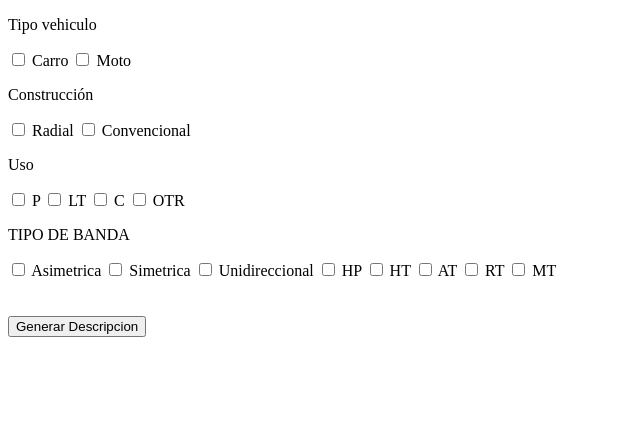
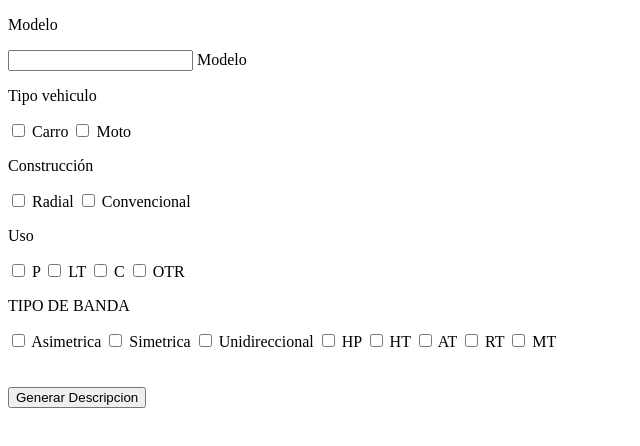
Before and after one commit to baratheon01/baratheon01.github.io, a plain HTML site: page index.html in a window 1280 px wide. Shown: the whole page, without its empty margins (0-640 px from the left). Drawn offline with Linux system fonts and the light colour scheme.

Commit message:
Add files via upload

```diff
--- a/index.html
+++ b/index.html
@@ -9,7 +9,10 @@
 </head>
 <body>
     <section>
-        <form>
+        <form id="descform">
+            <p>Modelo</p>
+            <input type="text" id="modelo">
+            <label for="modelos">Modelo</label>
             <p>Tipo vehiculo</p>
             <input type="checkbox" id="tc" value="Carro">
             <label for="cr">Carro</label>
@@ -17,7 +20,7 @@
             <label for="cc">Moto</label>
             <br>
             <p>Construcción</p>
-            <input type="checkbox" id="rcr">
+            <input type="checkbox" id="rcr" value="rapicha">
             <label for="cr">Radial</label>
             <input type="checkbox" id="rcc">
             <label for="cc">Convencional</label>
@@ -56,6 +59,9 @@
         <section id="st">
 
         </section>
+        <form id="motoForm">
+
+        </form>
     </section>
     <script src="js/app.js">
     </script>
```
